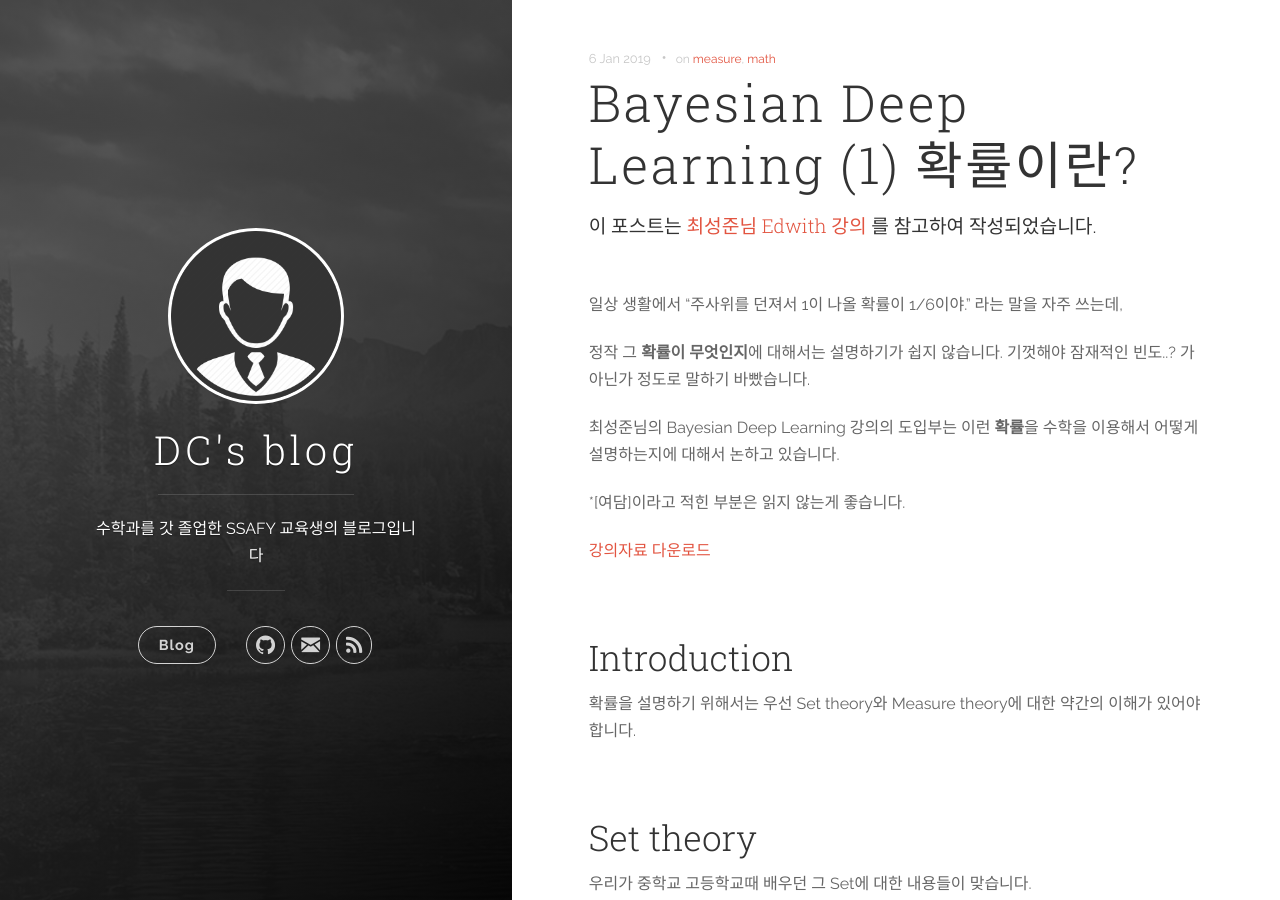
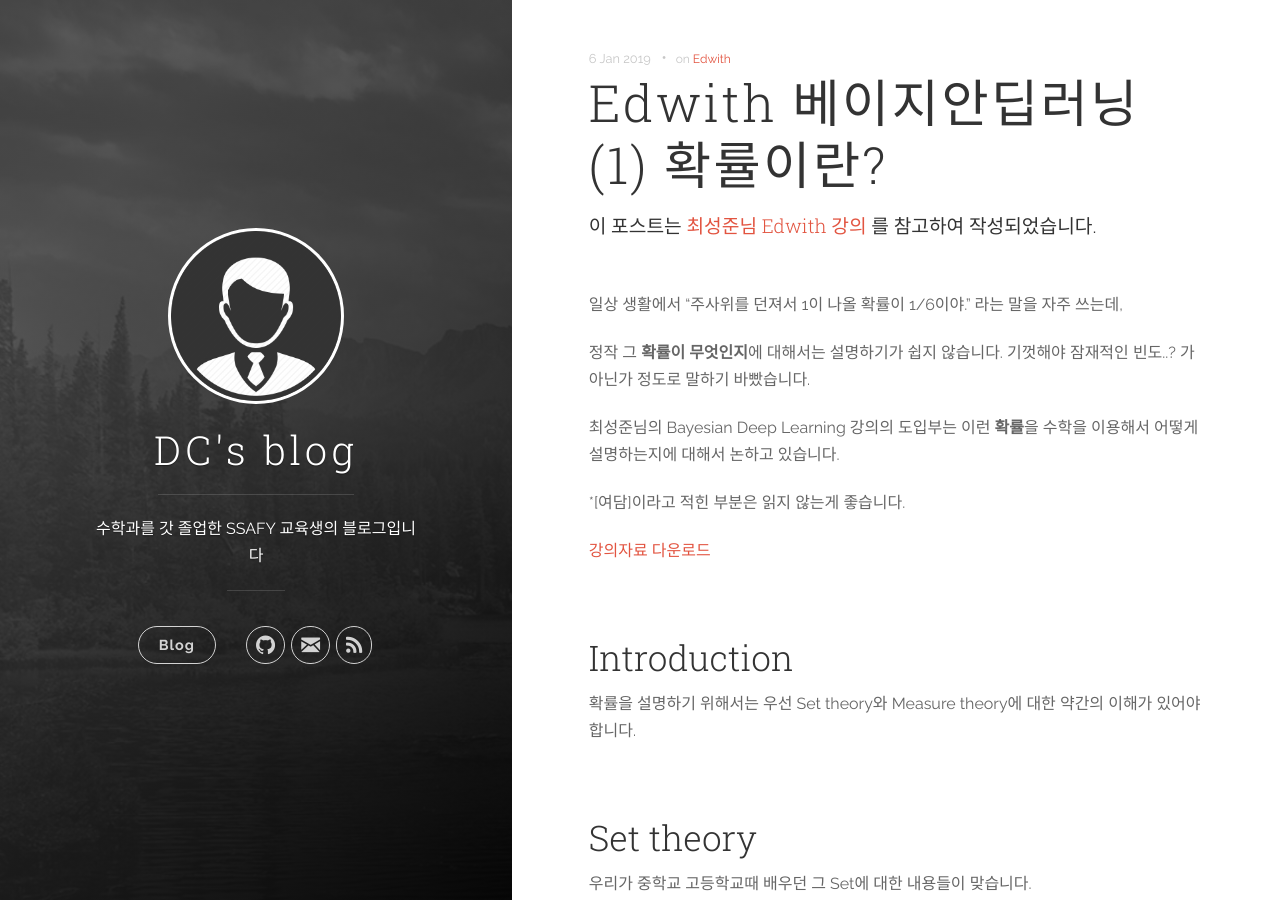
Before and after one commit to DongChanS/DongChanS.github.io, a Jekyll site: the page built from _posts/2019-01-06-11.md, in a window 1280 px wide and 900 px high. Built offline with Jekyll 4.4.1, drawn with Linux system fonts in a browser that asks for light colours; comment, search, counter and statistics services are not loaded.

Commit message:
Update 2019-01-06-11.md

```diff
--- a/_posts/2019-01-06-11.md
+++ b/_posts/2019-01-06-11.md
@@ -1,8 +1,8 @@
 ---
 layout : post
-title : Bayesian Deep Learning  (1) 확률이란?
+title : Edwith 베이지안딥러닝 (1) 확률이란?
 author : Shin Dong Chan
-tags : ['measure','math']
+tags : ['Edwith']
 ---
 
 #### 이 포스트는 [최성준님 Edwith 강의](https://www.edwith.org/bayesiandeeplearning/lecture/24678/) 를 참고하여 작성되었습니다.
```
